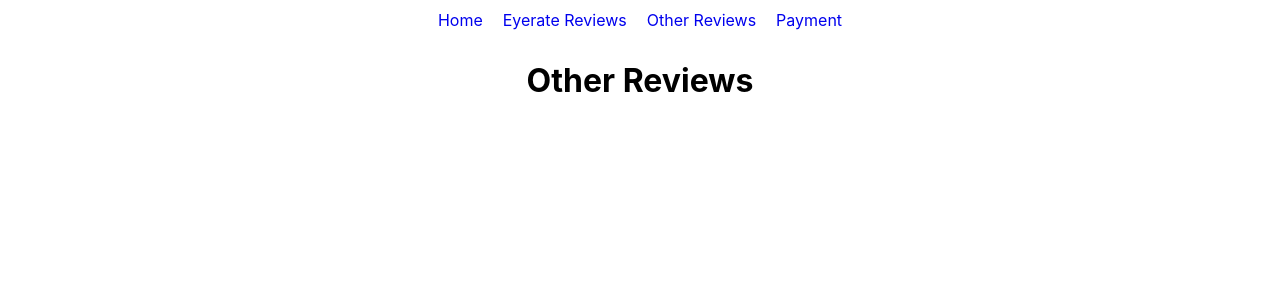
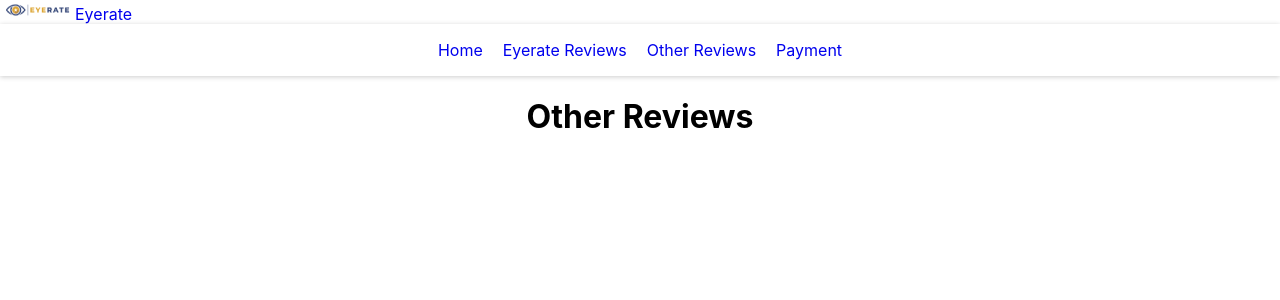
Before and after one commit to rafaelzar/react-portal, a React (Create React App) app: page /other-reviews in a window 1280 px wide. Shown: the top 300 px of the page. Built offline with nearby package versions, Linux system fonts and the light colour scheme; no server answers; what aws-amplify would draw is missing.

Commit message:
Layout changes initical commit

```diff
--- a/src/App.tsx
+++ b/src/App.tsx
@@ -11,6 +11,8 @@ import Amplify from 'aws-amplify';
 import { awsconfig } from './lib/aws-exports';
 import axios from 'axios';
 import { fetchIdTokenCognitoFunction } from './lib/aws/aws-cognito-functions';
+
+// import 'bootstrap/dist/css/bootstrap.min.css';
 
 Amplify.configure(awsconfig);
 axios.interceptors.request.use(
--- a/src/layout/DefaultLayout.tsx
+++ b/src/layout/DefaultLayout.tsx
@@ -1,16 +1,49 @@
 import React from 'react';
+import { useLocation } from 'react-router-dom';
 import Nav from './Nav';
+import Sidebar from './Sidebar';
+import logoImg from '../lib/assets/img/eyerate-logo.png';
 
 interface IProps {
   children: React.ReactNode;
 }
 
 const DefaultLayout: React.FC<IProps> = ({ children }) => {
+  const [sidenavOpen, setSidenavOpen] = React.useState(true);
+  const location = useLocation();
+  const mainContentRef = React.useRef<HTMLDivElement>(null);
+  React.useEffect(() => {
+    document.documentElement.scrollTop = 0;
+    if (document.scrollingElement !== null) {
+      document.scrollingElement.scrollTop = 0;
+    }
+    if (mainContentRef.current !== null) {
+      mainContentRef.current.scrollTop = 0;
+    }
+  }, [location]);
+  const toggleSidenav = () => {
+    if (document.body.classList.contains('g-sidenav-pinned')) {
+      document.body.classList.remove('g-sidenav-pinned');
+      document.body.classList.add('g-sidenav-hidden');
+    } else {
+      document.body.classList.add('g-sidenav-pinned');
+      document.body.classList.remove('g-sidenav-hidden');
+    }
+    setSidenavOpen(!sidenavOpen);
+  };
   return (
     <>
-      <Nav />
-      <div>
-        {children}
+      <Sidebar
+        toggleSidenav={toggleSidenav}
+        logo={{
+          innerLink: '/',
+          imgSrc: logoImg,
+          imgAlt: '...',
+        }}
+      />
+      <div className='main-content' ref={mainContentRef}>
+        <Nav />
+        <div>{children}</div>
       </div>
     </>
   );
--- a/src/layout/Nav.tsx
+++ b/src/layout/Nav.tsx
@@ -3,7 +3,7 @@ import { Link } from 'react-router-dom';
 
 const Nav:React.FC = () => {
   return (
-    <nav className='d-flex justify-content-center p-1'>
+    <nav className='nav-custom d-flex justify-content-center p-1'>
       <Link className='nav-link' to='/'>Home</Link>
       <Link className='nav-link' to='/eyerate-reviews'>Eyerate Reviews</Link>
       <Link className='nav-link' to='/other-reviews'>Other Reviews</Link>
--- /dev/null
+++ b/src/layout/Sidebar.tsx
@@ -0,0 +1,114 @@
+/* eslint-disable @typescript-eslint/no-unused-vars */
+import React, { useEffect } from 'react';
+import { NavLink as NavLinkRRD } from 'react-router-dom';
+// import {
+//   Collapse, NavbarBrand, Navbar, NavItem, NavLink, Nav,
+// } from 'react-bootstrap';
+import {
+  Collapse,
+  NavbarBrand,
+  Navbar,
+  NavItem,
+  NavLink,
+  Nav,
+} from 'react-bootstrap';
+
+interface IProps {
+  toggleSidenav: () => void;
+  logo: {
+    innerLink: string;
+    imgSrc: string;
+    imgAlt: string;
+  };
+}
+
+const Sidebar: React.FC<IProps> = ({ toggleSidenav, logo }) => {
+  useEffect(() => {
+    if (window.innerWidth > 1200) {
+      document.body.classList.add('g-sidenav-pinned');
+    }
+  }, []);
+
+  const onMouseEnterSidenav = () => {
+    if (!document.body.classList.contains('g-sidenav-pinned')) {
+      document.body.classList.add('g-sidenav-show');
+    }
+  };
+  const onMouseLeaveSidenav = () => {
+    if (!document.body.classList.contains('g-sidenav-pinned')) {
+      document.body.classList.remove('g-sidenav-show');
+    }
+  };
+  const closeSidenav = () => {
+    if (window.innerWidth < 1200) {
+      () => toggleSidenav;
+    }
+  };
+  return (
+    <Navbar
+      className='sidenav navbar-vertical navbar-expand-xs navbar-light bg-white fixed-left'
+      onMouseEnter={onMouseEnterSidenav}
+      onMouseLeave={onMouseLeaveSidenav}
+    >
+      <div className='scrollbar-inner'>
+        <div className='sidenav-header d-flex align-items-center'>
+          {logo ? (
+            <NavbarBrand href='/' className='mr-auto '>
+              <img
+                alt={logo.imgAlt}
+                className='navbar-brand-img'
+                src={logo.imgSrc}
+              />
+              <span className='ml-2'>Eyerate</span>
+            </NavbarBrand>
+          ) : null}
+          <i
+            className='ni ni-fat-remove close-menu-btn'
+            onClick={toggleSidenav}
+          />
+        </div>
+        <div className='navbar-inner'>
+          {/* <Collapse navbar isOpen>
+            <Nav navbar>
+              <NavItem>
+                <NavLink
+                  to='/'
+                  activeClassName='text-primary'
+                  onClick={closeSidenav}
+                  tag={NavLinkRRD}
+                >
+                  <i className='ni ni-shop text-primary' />
+                  <span className='sidenav-normal'>Home</span>
+                </NavLink>
+              </NavItem>
+              <NavItem>
+                <NavLink
+                  to='/posts'
+                  activeClassName='text-primary'
+                  onClick={closeSidenav}
+                  tag={NavLinkRRD}
+                >
+                  <i className='ni ni-album-2 text-primary' />
+                  <span className='sidenav-normal'>TEST</span>
+                </NavLink>
+              </NavItem>
+              <NavItem>
+                <NavLink
+                  to='/users'
+                  activeClassName='text-primary'
+                  onClick={closeSidenav}
+                  tag={NavLinkRRD}
+                >
+                  <i className='ni ni-single-02 text-primary' />
+                  <span className='sidenav-normal'>TEST 2</span>
+                </NavLink>
+              </NavItem>
+            </Nav>
+          </Collapse> */}
+        </div>
+      </div>
+    </Navbar>
+  );
+};
+
+export default Sidebar;
--- a/src/styles/globals.scss
+++ b/src/styles/globals.scss
@@ -66,3 +66,15 @@ input, .form-button {
   border: .4px solid #e6e6f0;
   margin: 10px;
 }
+
+.nav-custom {
+  -webkit-box-shadow: 0px 1px 5px 0px rgba(0, 0, 0, 0.2);
+  box-shadow: 0px 1px 5px 0px rgba(0, 0, 0, 0.2);
+  padding: 1rem;
+}
+
+// NAVBAR
+
+.main-content {
+  position: relative;
+}
```
Also changed, not shown: src/lib/assets/img/eyerate-logo.png (added), 1 other file (tests, documents, lock files or other folders).
